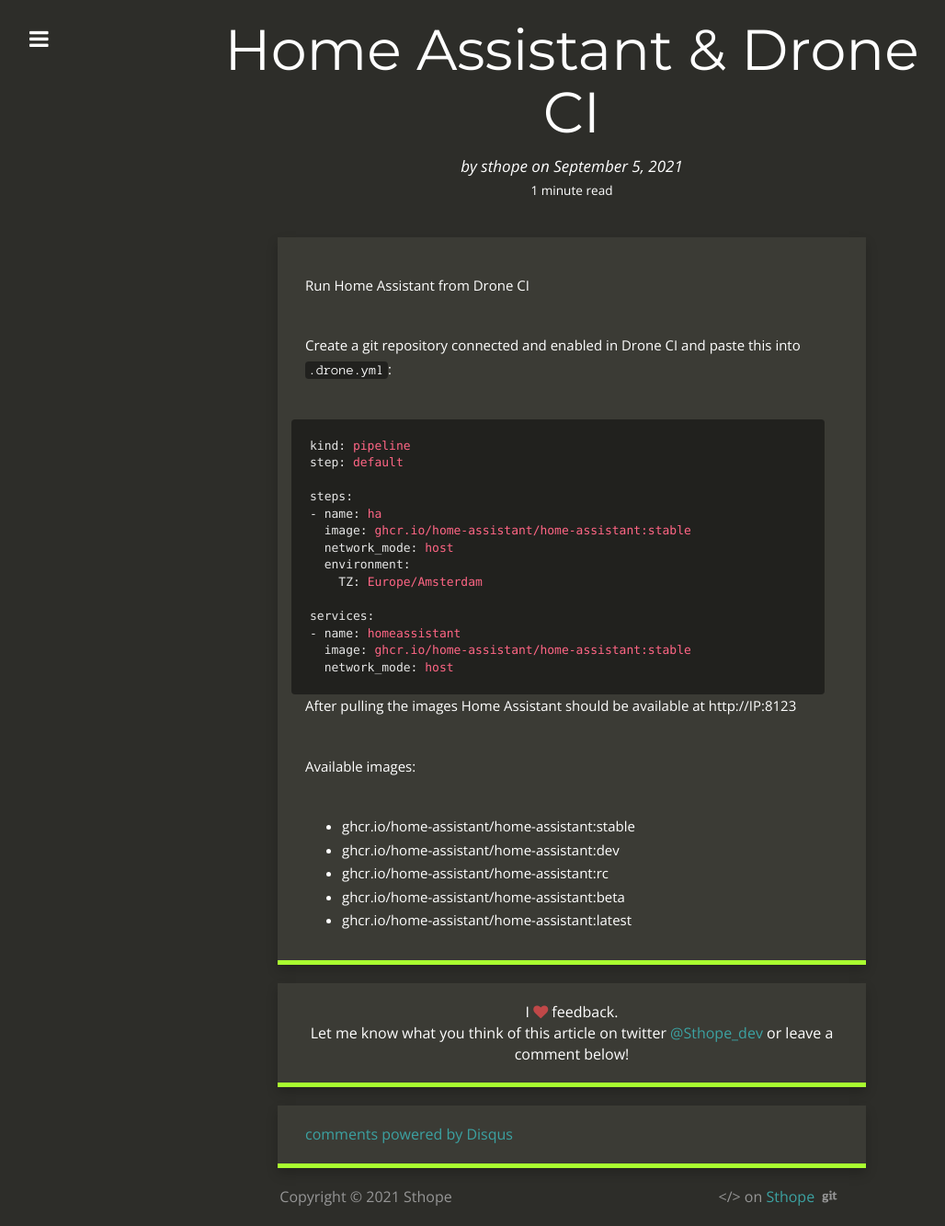
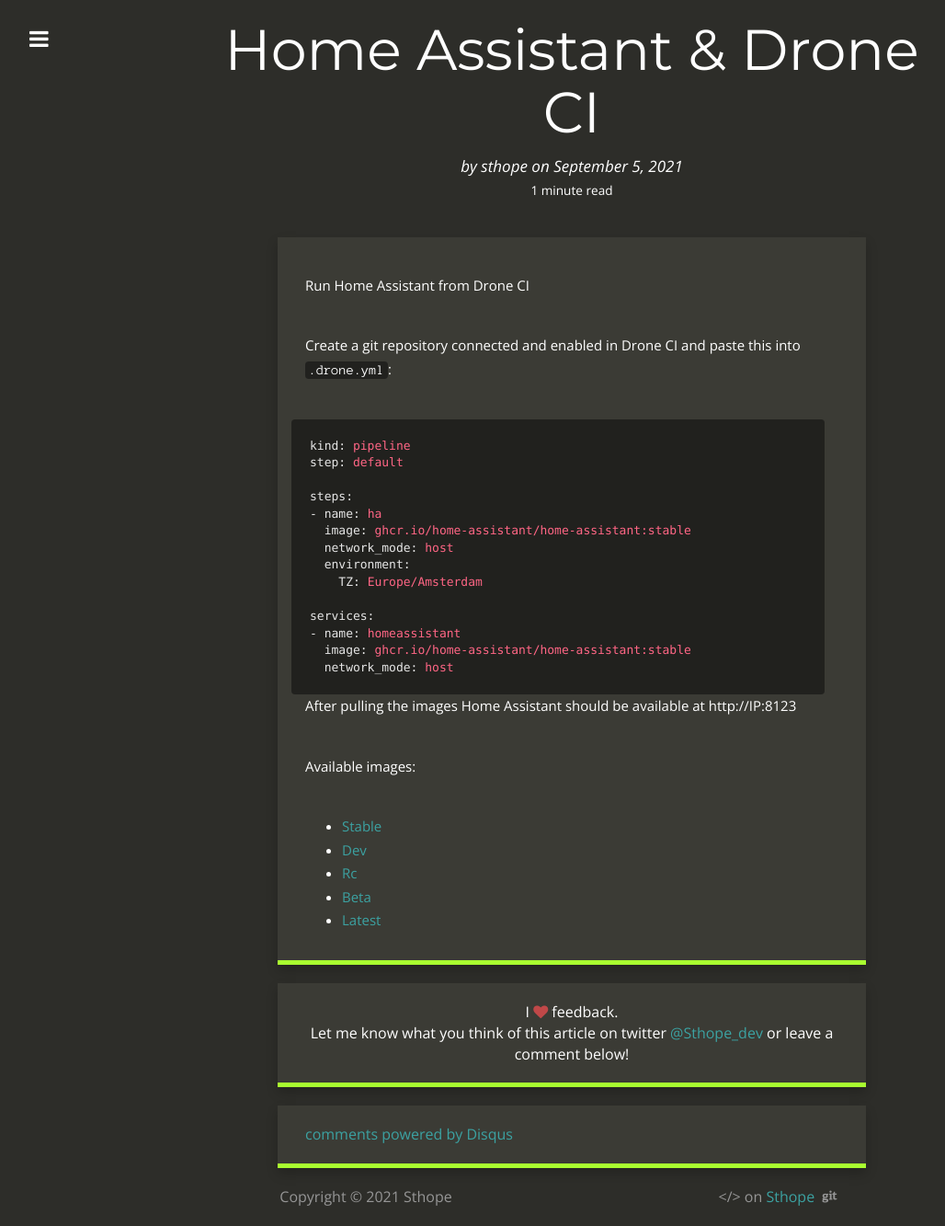
Before and after one commit to Sthopeless/website, a Jekyll site: the page built from _posts/2021-09-05-run-homeassistant-from-drone-ci.md, in a window 1280 px wide. Shown: the whole page at 92% size, without its empty margins (18-1046 px from the left). Built offline with Jekyll 4.4.1, drawn with Linux system fonts in a browser that asks for light colours; nearby versions of some CDN libraries; comment, search, counter and statistics services are not loaded.

Commit message:
ha in drone post, fixing urls

```diff
--- a/_posts/2021-09-05-run-homeassistant-from-drone-ci.md
+++ b/_posts/2021-09-05-run-homeassistant-from-drone-ci.md
@@ -28,8 +28,8 @@
 After pulling the images Home Assistant should be available at http://IP:8123
 
 Available images:
-- ghcr.io/home-assistant/home-assistant:stable
-- ghcr.io/home-assistant/home-assistant:dev
-- ghcr.io/home-assistant/home-assistant:rc
-- ghcr.io/home-assistant/home-assistant:beta
-- ghcr.io/home-assistant/home-assistant:latest
+- [Stable](ghcr.io/home-assistant/home-assistant:stable)
+- [Dev](ghcr.io/home-assistant/home-assistant:dev)
+- [Rc](ghcr.io/home-assistant/home-assistant:rc)
+- [Beta](ghcr.io/home-assistant/home-assistant:beta)
+- [Latest](ghcr.io/home-assistant/home-assistant:latest)
```
